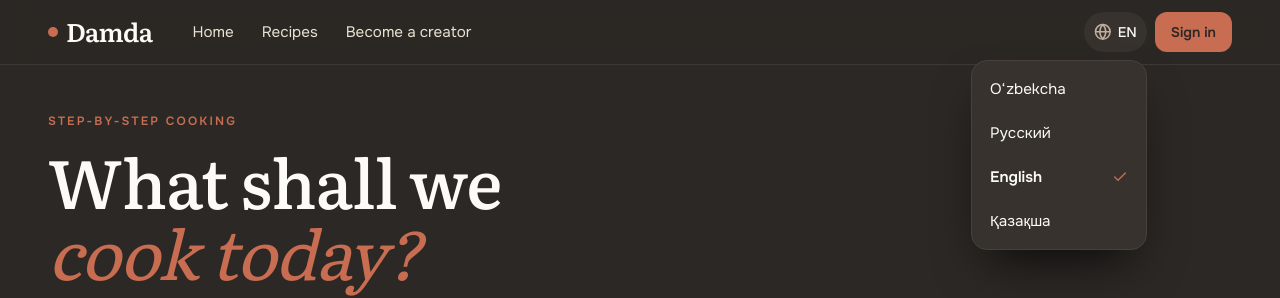
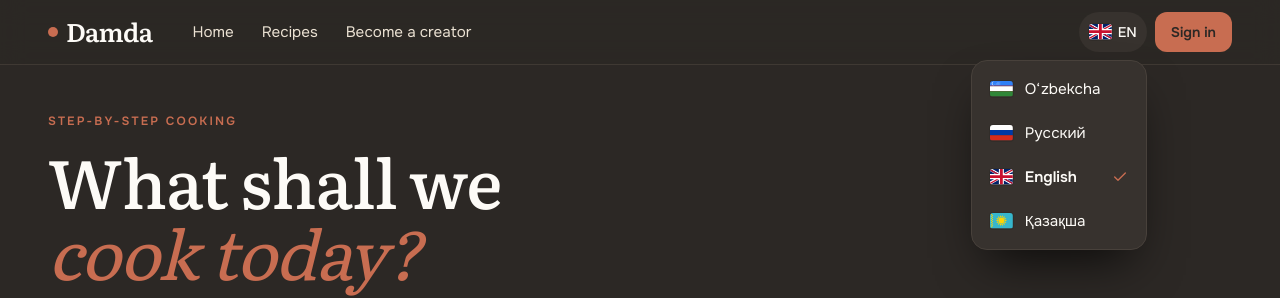
Before and after one commit to AFA06/cooking_web, a Next.js app: page / in a window 1280 px wide. Both pictures are taken after a click on the button "EN". Shown: the top 298 px of the page. Built offline with nearby package versions, Linux system fonts and the light colour scheme; no server answers; the database is empty.

Commit message:
Flags in the language picker

```diff
--- a/package.json
+++ b/package.json
@@ -29,6 +29,7 @@
     "@radix-ui/react-tooltip": "^1.3.0",
     "bcryptjs": "^3.0.3",
     "clsx": "^2.1.1",
+    "country-flag-icons": "1.6.20",
     "drizzle-orm": "^0.45.3",
     "lucide-react": "^1.52.0",
     "next": "16.4.0",
--- a/src/components/layout/LanguageSwitcher.tsx
+++ b/src/components/layout/LanguageSwitcher.tsx
@@ -3,10 +3,22 @@
 import * as React from "react";
 import { useRouter } from "next/navigation";
 import * as DropdownMenu from "@radix-ui/react-dropdown-menu";
-import { Check, Globe } from "lucide-react";
+import { Check } from "lucide-react";
+import GB from "country-flag-icons/react/3x2/GB";
+import KZ from "country-flag-icons/react/3x2/KZ";
+import RU from "country-flag-icons/react/3x2/RU";
+import UZ from "country-flag-icons/react/3x2/UZ";
 import { setLocale } from "@/i18n/actions";
 import { useLocale, useT } from "@/i18n/client";
 import { LOCALES, LOCALE_INFO, type Locale } from "@/i18n/core";
+
+// SVG flags rather than emoji: Windows shows emoji flags as plain letters.
+const FLAGS: Record<Locale, typeof UZ> = { uz: UZ, ru: RU, en: GB, kz: KZ };
+
+function Flag({ locale }: { locale: Locale }) {
+  const Icon = FLAGS[locale];
+  return <Icon aria-hidden="true" className="h-[0.95rem] w-auto shrink-0 rounded-[3px] ring-1 ring-black/10" />;
+}
 
 /** Picks the site language. The choice is a cookie, so every page (and every later visit) follows it. */
 export function LanguageSwitcher() {
@@ -30,7 +42,7 @@ export function LanguageSwitcher() {
         disabled={pending}
         className="flex h-10 items-center gap-1.5 rounded-full px-2.5 text-sm font-medium text-amber-950 outline-none transition-colors hover:bg-amber-100 focus-visible:ring-2 focus-visible:ring-amber-700 data-[state=open]:bg-amber-100"
       >
-        <Globe className="h-[1.1rem] w-[1.1rem] text-amber-600" aria-hidden="true" />
+        <Flag locale={current} />
         {LOCALE_INFO[current].short}
       </DropdownMenu.Trigger>
       <DropdownMenu.Portal>
@@ -46,7 +58,10 @@ export function LanguageSwitcher() {
               onSelect={() => choose(locale)}
               className="flex h-11 cursor-pointer select-none items-center justify-between gap-6 rounded-xl px-3 text-[0.95rem] text-amber-950 outline-none data-[highlighted]:bg-amber-200"
             >
-              <span className={locale === current ? "font-semibold" : undefined}>{LOCALE_INFO[locale].label}</span>
+              <span className={locale === current ? "flex items-center gap-3 font-semibold" : "flex items-center gap-3"}>
+                <Flag locale={locale} />
+                {LOCALE_INFO[locale].label}
+              </span>
               {locale === current && <Check className="h-4 w-4 text-amber-700" aria-hidden="true" />}
             </DropdownMenu.Item>
           ))}
```
Also changed, not shown: 1 other file (tests, documents, lock files or other folders).
